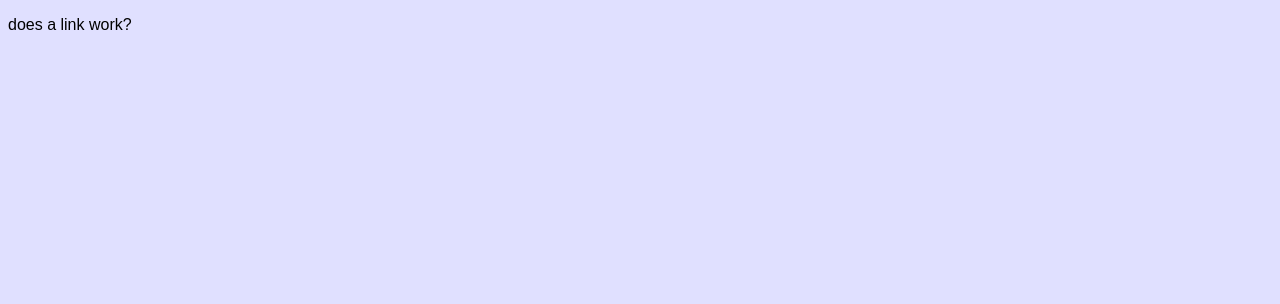
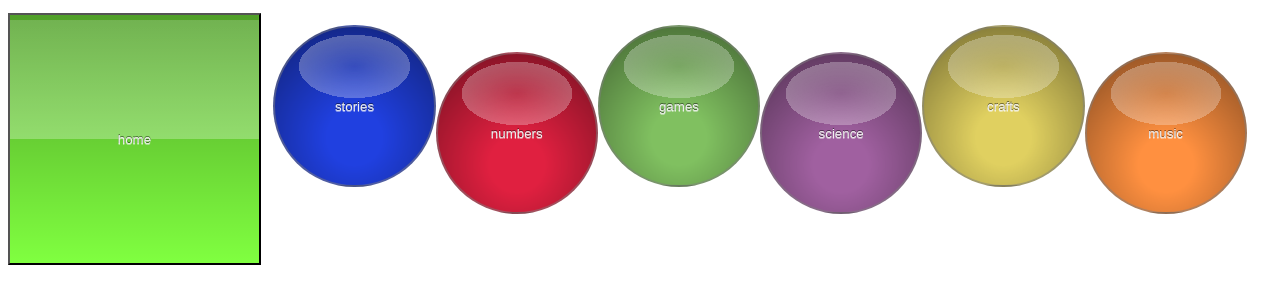
Before and after one commit to violet-periwinkle/violet-periwinkle.github.io, a plain HTML site: page link-test.html in a window 1280 px wide. Drawn offline with Linux system fonts and the light colour scheme.

Commit message:
style round glass buttons

```diff
--- /dev/null
+++ b/inklesstest.css
@@ -0,0 +1,65 @@
+button{
+    border-radius: 50%;
+    width: 100%;
+    aspect-ratio: 1/1;
+}
+.buttonbox{
+    display: flex;
+    padding: 1%;
+    margin: 1%;
+}
+.home-button{
+    background-color: #80ff40;
+    width: 20%;
+    height: 20%;
+    float: left;
+    border-radius: 0em;
+}
+.blue-button{
+    background-color: #2040e0;
+    margin-bottom: 2em;
+}
+.red-button{
+    background-color: #e02040;
+    margin-top: 2em;
+}
+.green-button{
+    background-color: #80c060;
+    margin-bottom: 2em;
+}
+.purple-button{
+    background-color: #a060a0;
+    margin-top: 2em;
+}
+.yellow-button{
+    background-color: #e0d060;
+    margin-bottom: 2em;
+}
+.orange-button{
+    background-color: #ff9040;
+    margin-top: 2em;
+}
+.glass{
+    background-image: linear-gradient(transparent 2%, #ffffff30 2%, #ffffff48 50%, transparent 50%), linear-gradient(#00000060, transparent);
+    background-size: 0.5, 100%;
+    background-repeat: no-repeat;
+    background-position: center;
+    color: #f0f0f0;
+    text-shadow: #00000080 0em -0.05em, #ffffff80 0em 0.05em;
+}
+.glass:active{
+    background-image: linear-gradient(#00000060, transparent 60%, #00000020);
+    color: #f0f0f000;
+}
+.radial{
+    background-image: radial-gradient(ellipse 35% 20% at 50% 25%, #ffffff20, #ffffff48 100%, transparent 100%), radial-gradient(circle farthest-side at 50% 70%, transparent 25%, #00000060 100%);
+    color: #f0f0f0;
+    text-shadow: #00000080 0em -0.05em, #ffffff80 0em 0.05em;
+    border-style: solid;
+    border-width: 2px;
+    border-color: #80808080
+}
+.radial:active{
+    background-image: radial-gradient(circle farthest-side at 50% 40%, transparent 50%, #00000060);
+    color: #f0f0f000;
+}
--- a/link-test.html
+++ b/link-test.html
@@ -2,9 +2,17 @@
 <html>
     <head>
         <title>link test</title>
-        <link href="styles.css" rel="stylesheet">
+        <link href="../inklesstest.css" rel="stylesheet">
     </head>
     <body>
-        <p>does a link work?</p>
+        <button class="home-button glass">home</button>
+    <div class="buttonbox">
+        <button class="blue-button radial">stories</button>
+        <button class="red-button radial">numbers</button>
+        <button class="green-button radial">games</button>
+        <button class="purple-button radial">science</button>
+        <button class="yellow-button radial">crafts</button>
+        <button class="orange-button radial">music</button>
+    </div>
     </body>
 </html>
--- a/styles.css
+++ b/styles.css
@@ -1,4 +1,16 @@
-body {
+body{
     background-color: #e0e0ff;
     font-family: sans-serif;
+    color: #100020;
+    padding: 0em;
+    margin: 0em;
 }
+.headerbox{
+    background-color: #c0c0f0;
+    font-weight: normal;
+    margin: 0.25em;
+    padding: 0.25em 0.5em;
+}
+a{
+    font-weight: lighter;
+}
```
Also changed, not shown: index.html (+3 -2 lines).
